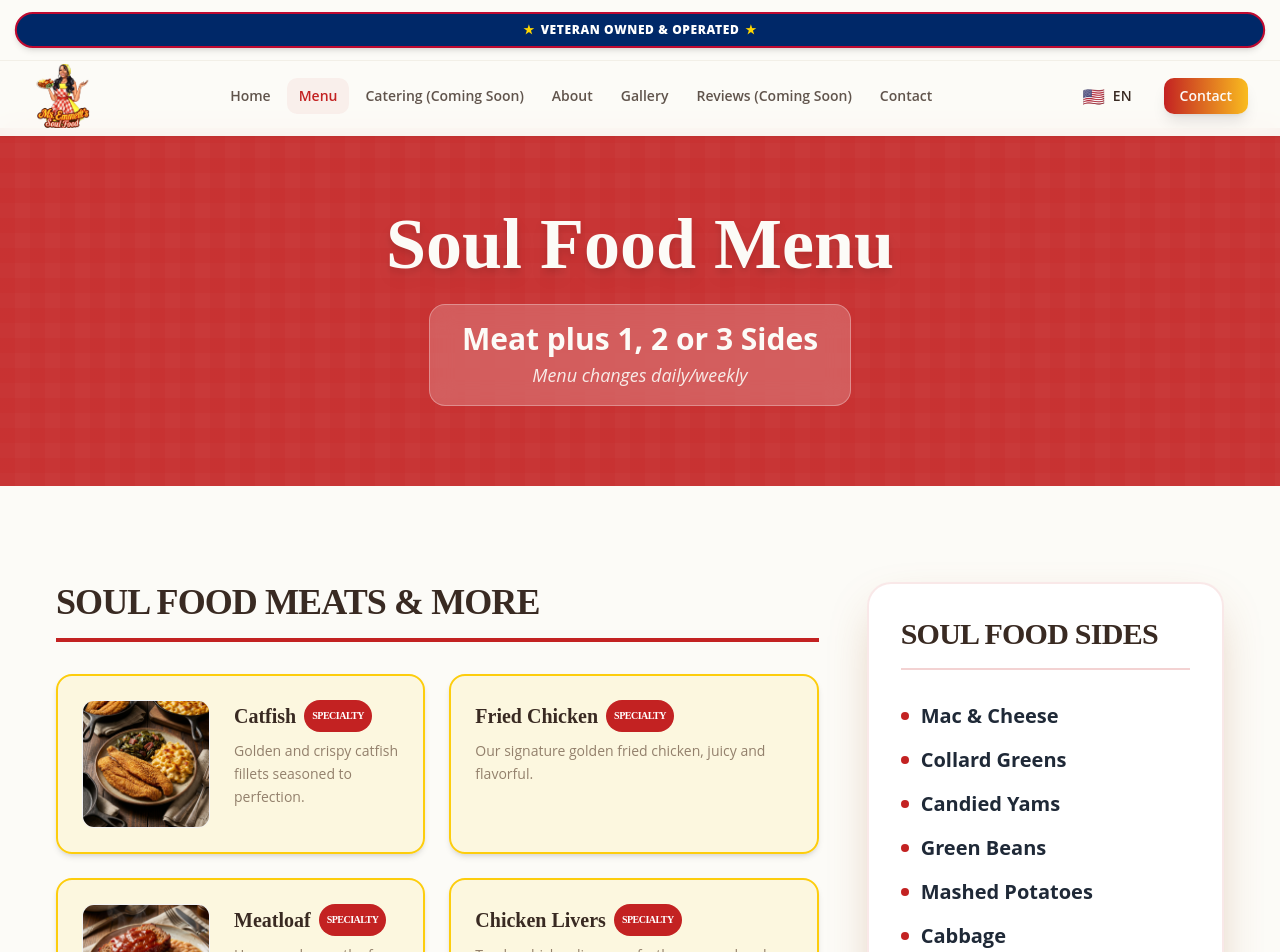
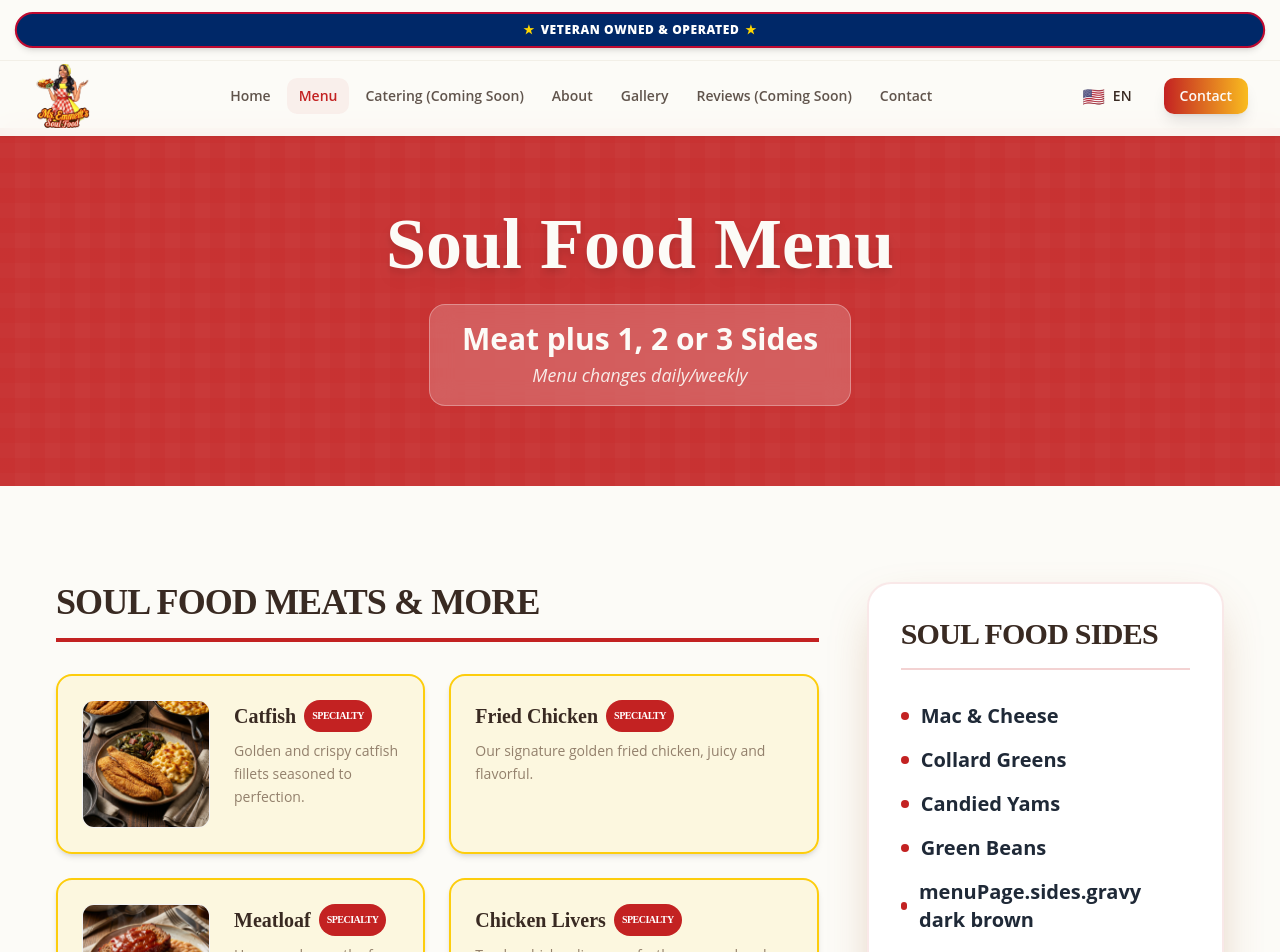
Before and after one commit to pythondev56/emmetts-soul-kitchen, a React (Vite) app: page /menu in a window 1280 px wide. Shown: the top 952 px of the page. Built offline with nearby package versions, Linux system fonts and the light colour scheme.

Commit message:
Update menu item from mashed potatoes to gravy dark brown

```diff
--- a/src/pages/Menu.tsx
+++ b/src/pages/Menu.tsx
@@ -76,7 +76,7 @@ const Menu = () => {
     t("menuPage.sides.collardGreens"),
     t("menuPage.sides.candiedYams"),
     t("menuPage.sides.greenBeans"),
-    t("menuPage.sides.mashedPotatoes"),
+    t("menuPage.sides.gravy dark brown"),
     t("menuPage.sides.cabbage"),
     t("menuPage.sides.blackEyedPeas"),
     t("menuPage.sides.coleSlaw"),
```
